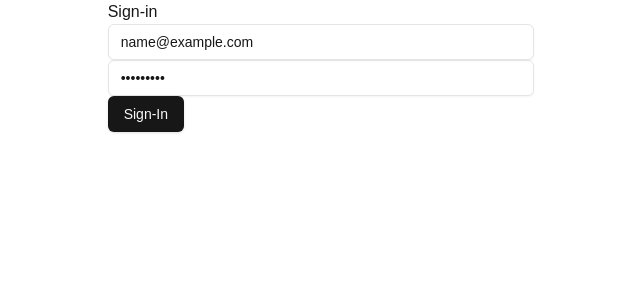
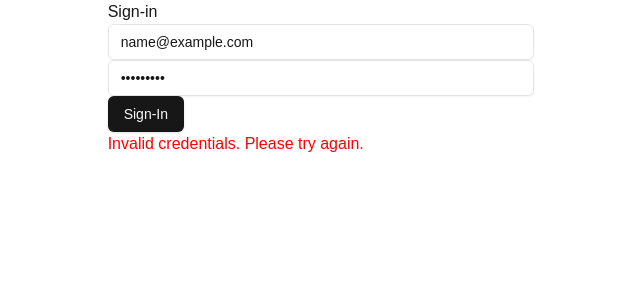
Before and after one commit to swizzlestix09/stepful_coaching_calendar, a Next.js app: page /signin in a window 1280 px wide. Both pictures are taken after typing "name@example.com", "Sample123" into the empty fields and a click on the button "Sign-In". Shown: the top 300 px of the page, without its empty margins (319-959 px from the left). Built offline with nearby package versions, Linux system fonts and the light colour scheme; no server answers.

Commit message:
fixed log in bug

```diff
--- a/src/app/api/auth/signin/route.ts
+++ b/src/app/api/auth/signin/route.ts
@@ -9,13 +9,14 @@ export async function POST(req: NextRequest, res: NextResponse) {
   try {
     const body = await req.json();
     const { email, password } = body;
+    //console.log("in try: ", email, password);
     const client = await db.connect();
 
     const userResult: QueryResult<QueryResultRow> = await client.sql`
     SELECT * FROM users WHERE email = ${email} AND password = ${password};
     `;
-
-    if (!userResult) {
+    console.log();
+    if (userResult.rowCount === 0) {
       return NextResponse.json({ error: "User not found" }, { status: 404 });
     }
 
@@ -24,7 +25,10 @@ export async function POST(req: NextRequest, res: NextResponse) {
     const isPasswordValid = password === user.password;
 
     if (!isPasswordValid) {
-      return NextResponse.json({ error: "Invalid credentials" });
+      return NextResponse.json(
+        { error: "Invalid credentials." },
+        { status: 401 }
+      );
     }
 
     const coachResult: QueryResult<QueryResultRow> = await client.sql`
@@ -37,15 +41,11 @@ export async function POST(req: NextRequest, res: NextResponse) {
     const isCoach = Boolean(coachResult.rowCount);
     const isStudent = Boolean(studentResult.rowCount);
 
-    if (password === user.password) {
-      if (isCoach) {
-        return NextResponse.redirect(`http://localhost:3000/coach/${user.id}`);
-      }
-      if (isStudent) {
-        return NextResponse.redirect(
-          `http://localhost:3000/student/${user.id}`
-        );
-      }
+    if (isCoach) {
+      return NextResponse.redirect(`http://localhost:3000/coach/${user.id}`);
+    }
+    if (isStudent) {
+      return NextResponse.redirect(`http://localhost:3000/student/${user.id}`);
     }
 
     return NextResponse.json(
@@ -58,6 +58,9 @@ export async function POST(req: NextRequest, res: NextResponse) {
     );
   } catch (error) {
     console.error("Error in sign-in route:", error);
-    return NextResponse.json({ error: "Internal server error" });
+    return NextResponse.json(
+      { error: "Internal server error" },
+      { status: 500 }
+    );
   }
 }
--- a/src/app/components/dayAndTimeSelector/DayAndTimeSelector.tsx
+++ b/src/app/components/dayAndTimeSelector/DayAndTimeSelector.tsx
@@ -26,12 +26,12 @@ const DayAndTimeSelector = () => {
   }, [dateAndTime.time])
 
   return (
-    <>
+    <div className="mx-auto">
       <UserCalendar />
       <TimePicker />
       {dateAndTime.time.length > 0 && <span>{`You have selected ${formattedDate} at ${twelveHourTime}. Click the button to save the slot.`}</span>}
       <Button onClick={handleDayandTimeSaveClick}>Save Slot</Button>
-    </>
+    </div>
   )
 }
 
--- a/src/app/signin/page.tsx
+++ b/src/app/signin/page.tsx
@@ -12,6 +12,7 @@ type UserInfo = {
 }
 
 export default function Page() {
+  const [errorMessage, setErrorMessage] = useState('');
   const [userInfo, setUserInfo] = useState<UserInfo>({
     email: '',
     password: '',
@@ -38,22 +39,29 @@ export default function Page() {
           password: userInfo.password
         })
       })
-      const redirectUrl = res
-      console.log(redirectUrl)
-      if (redirectUrl) {
-        router.push(res.url)
+      console.log('response: ', res)
+      if (res.ok) {
+        const redirectUrl = res
+        console.log(redirectUrl)
+        if (redirectUrl) {
+          router.push(res.url)
+        }
+        setErrorMessage('')
+      } else {
+        setErrorMessage('Invalid credentials. Please try again.')
       }
 
     } catch (error) {
       console.error('Error during login: ', error)
+      setErrorMessage('Invalid credentials. Please try again.')
     }
     console.log('done')
   }
 
   return (
 
-    <div className="w-1/3 mx-auto justify-center items-center" onSubmit={handleUserInfoSubmit}>
-      <form className="flex-col align-center">
+    <div className="w-1/3 mx-auto justify-center items-center">
+      <form className="flex-col align-center" onSubmit={handleUserInfoSubmit}>
         <p>Sign-in</p>
         <Input
           name='email'
@@ -68,6 +76,9 @@ export default function Page() {
           value={userInfo.password}
           onChange={handleUserInfoChange} />
         <Button type="submit">Sign-In</Button>
+        {errorMessage.length > 0 && (
+          <p style={{ color: 'red' }}>{errorMessage}</p>
+        )}
       </form>
     </div>
 
```
Also changed, not shown: src/app/api/coach/[id]/route.ts (added).
